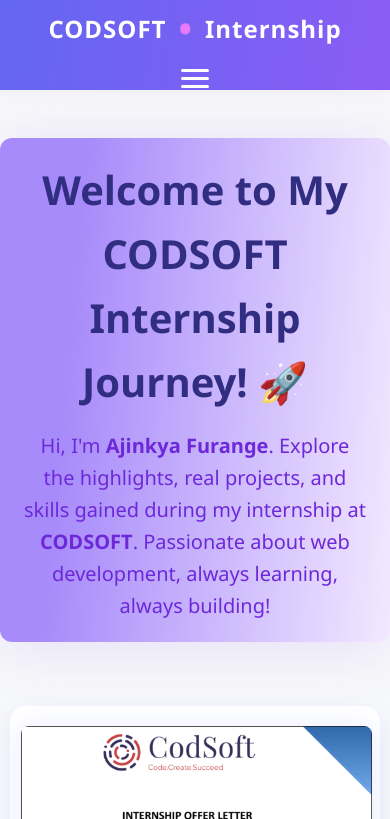
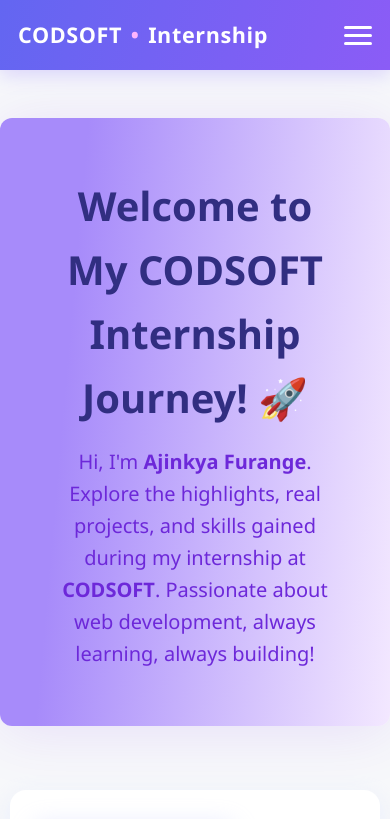
Before and after one commit to Ajinkya-Furange-Patil/CODSOFT, a plain HTML site: page index.html in a window 390 px wide. Shown: the top 819 px of the page. Drawn offline with Linux system fonts and the light colour scheme.

Commit message:
make navbar more better

```diff
--- a/style.css
+++ b/style.css
@@ -11,80 +11,6 @@
   line-height: 1.6;
 }
 
-/* ==== HEADER & NAVBAR ==== */
-.header {
-  background: linear-gradient(100deg, #6366f1 0%, #8b5cf6 100%);
-  box-shadow: 0 2px 14px 0 #d1c6ed3a;
-  position: sticky;
-  top: 0;
-  left: 0;
-  width: 100%;
-  z-index: 99;
-  padding-bottom: 2px;
-}
-.navbar {
-  display: flex;
-  justify-content: space-between;
-  align-items: center;
-  max-width: 1200px;
-  margin: 0 auto;
-  height: 64px;
-  padding: 0 32px;
-}
-.logo {
-  font-size: 1.5rem;
-  font-weight: 700;
-  letter-spacing: 1px;
-  color: #fff;
-  display: flex;
-  align-items: center;
-  gap: 0.5em;
-}
-.logo .dot {
-  font-size: 1.5em;
-  color: #e879f9;
-}
-.nav-links {
-  list-style: none;
-  display: flex;
-  gap: 2rem;
-}
-.nav-links li a {
-  color: #fff;
-  text-decoration: none;
-  font-weight: 500;
-  letter-spacing: 0.5px;
-  padding: 8px 16px;
-  border-radius: 5px;
-  transition: background 0.2s;
-}
-.nav-links li a:hover,
-.nav-links li a.active {
-  background: #a78bfa75;
-}
-.hamburger {
-  display: none;
-  flex-direction: column;
-  cursor: pointer;
-  gap: 5px;
-}
-.hamburger span {
-  display: block;
-  width: 28px;
-  height: 3px;
-  background: #fff;
-  border-radius: 3px;
-  transition: all 0.35s;
-}
-.hamburger.active span:nth-child(1) {
-  transform: rotate(45deg) translate(7px, 7px);
-}
-.hamburger.active span:nth-child(2) {
-  opacity: 0;
-}
-.hamburger.active span:nth-child(3) {
-  transform: rotate(-45deg) translate(8px, -7px);
-}
 
 /* ==== SECTIONS ==== */
 section {
@@ -288,70 +214,135 @@
     flex-direction: column;
     align-items: start;
   }
+} /* ==== HEADER & NAVBAR ==== */
+.header {
+  background: linear-gradient(105deg, #6366f1 0%, #8b5cf6 100%);
+  box-shadow: 0 4px 18px rgba(122, 91, 255, 0.25);
+  position: sticky;
+  top: 0;
+  width: 100%;
+  z-index: 100;
 }
-@media (max-width: 700px) {
+
 .navbar {
+  display: flex;
+  justify-content: space-between;
+  align-items: center;
+  max-width: 1180px;
+  margin: 0 auto;
+  height: 70px;
+  padding: 0 32px;
+}
+
+/* Logo */
+.logo {
+  font-size: 1.6rem;
+  font-weight: 700;
+  color: #fff;
+  display: flex;
+  align-items: center;
+  gap: 0.4em;
+  letter-spacing: 0.6px;
+}
+.logo .dot {
+  color: #ffb4fe;
+}
+
+/* Links */
+.nav-links {
+  list-style: none;
+  display: flex;
+  gap: 2.2rem;
+}
+
+.nav-links li a {
+  position: relative;
+  color: #ffffffd8;
+  text-decoration: none;
+  font-weight: 500;
+  padding: 8px 2px;
+  transition: 0.25s ease;
+}
+
+/* Underline hover animation */
+.nav-links li a::after {
+  content: "";
+  position: absolute;
+  height: 2px;
+  width: 0;
+  background: #fff;
+  left: 0;
+  bottom: -3px;
+  border-radius: 20px;
+  transition: 0.3s ease;
+}
+.nav-links li a:hover::after,
+.nav-links li a.active::after {
+  width: 100%;
+}
+.nav-links li a:hover,
+.nav-links li a.active {
+  color: #fff;
+}
+
+/* Hamburger */
+.hamburger {
+  display: none;
   flex-direction: column;
-    height: auto;
-    gap: 0.7em;
-    padding: 0 10px;
+  cursor: pointer;
+  gap: 5px;
 }
-  .intro,
-  .offer-flex,
-  .details,
-  .gallery {
-    padding: 20px 5px;
+.hamburger span {
+  width: 28px;
+  height: 3px;
+  background: #fff;
+  border-radius: 2px;
+  transition: all 0.35s;
 }
-  .project-card {
-    padding: 24px 10px;
-    min-height: 320px;
+.hamburger.active span:nth-child(1) {
+  transform: rotate(45deg) translate(6px, 6px);
 }
+.hamburger.active span:nth-child(2) {
+  opacity: 0;
 }
-@media (max-width: 650px) {
-  .navbar {
-    padding: 0 2vw;
+.hamburger.active span:nth-child(3) {
+  transform: rotate(-45deg) translate(7px, -6px);
 }
+
+/* ======= RESPONSIVE ======= */
+@media (max-width: 660px) {
   .nav-links {
     flex-direction: column;
-    background: #8b5cf6;
+    background: #7c4ef3;
     position: absolute;
-    top: 64px;
+    top: 70px;
     left: 0;
     right: 0;
-    z-index: 999;
-    box-shadow: 0 4px 32px #a78bfa55;
-    border-bottom-left-radius: 10px;
-    border-bottom-right-radius: 10px;
-    transition: max-height 0.3s ease;
+    overflow: hidden;
     max-height: 0;
-    overflow: hidden;
+    transition: max-height 0.4s ease;
+    border-bottom-left-radius: 12px;
+    border-bottom-right-radius: 12px;
   }
   .nav-links.active {
-    padding-top: 8px;
-    max-height: 300px;
+    max-height: 260px;
   }
   .nav-links li {
-    width: 100%;
+    padding: 10px 0;
     text-align: center;
-    padding: 6px 0;
   }
   .hamburger {
     display: flex;
   }
 }
+
+/* Tiny Screens */
 @media (max-width: 400px) {
-  .header,
-  .container,
-  .intro,
-  .offer-flex,
-  .details,
-  .gallery,
-  footer {
-    padding-left: 3vw;
-    padding-right: 3vw;
+  .navbar {
+    padding: 0 18px;
   }
-  .offer-img img {
-    width: 98vw;
+  .logo {
+    font-size: 1.35rem;
   }
 }
 
```
Lines whose indentation alone changed are shown as unchanged.
